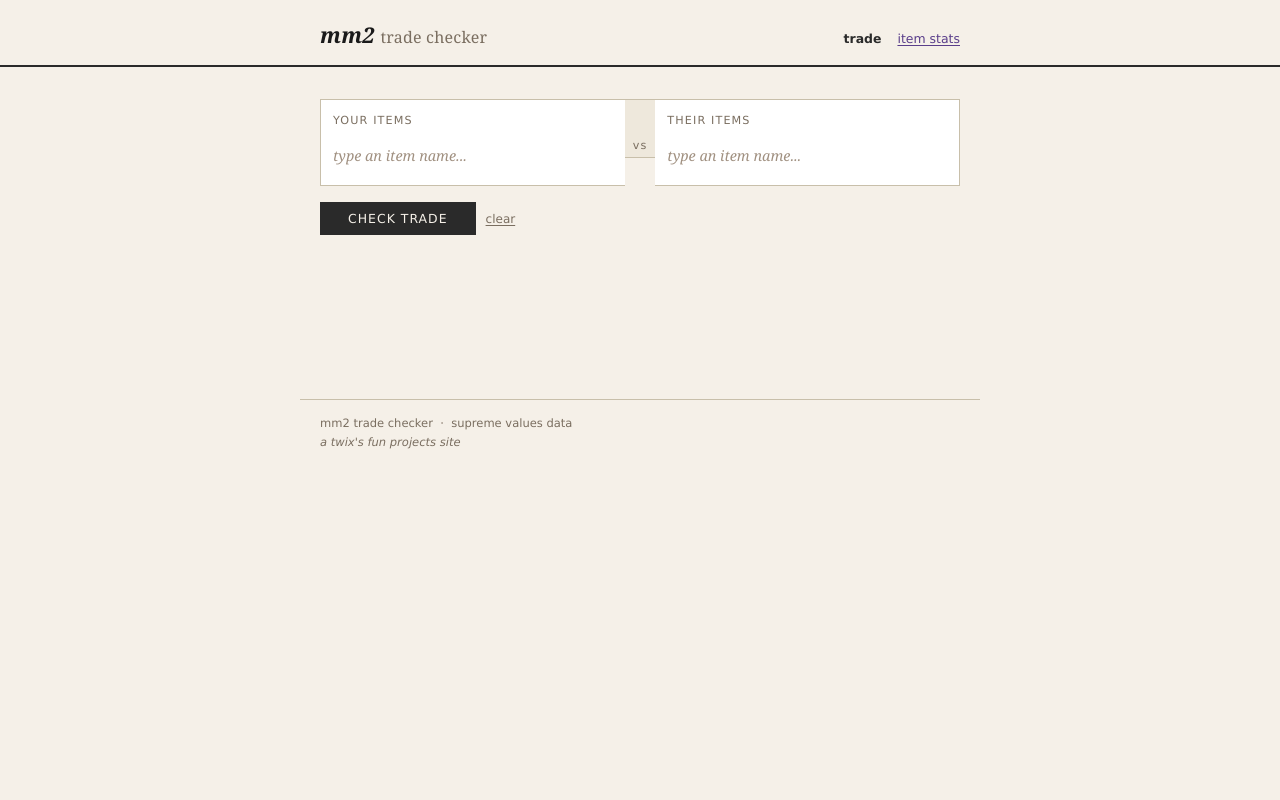
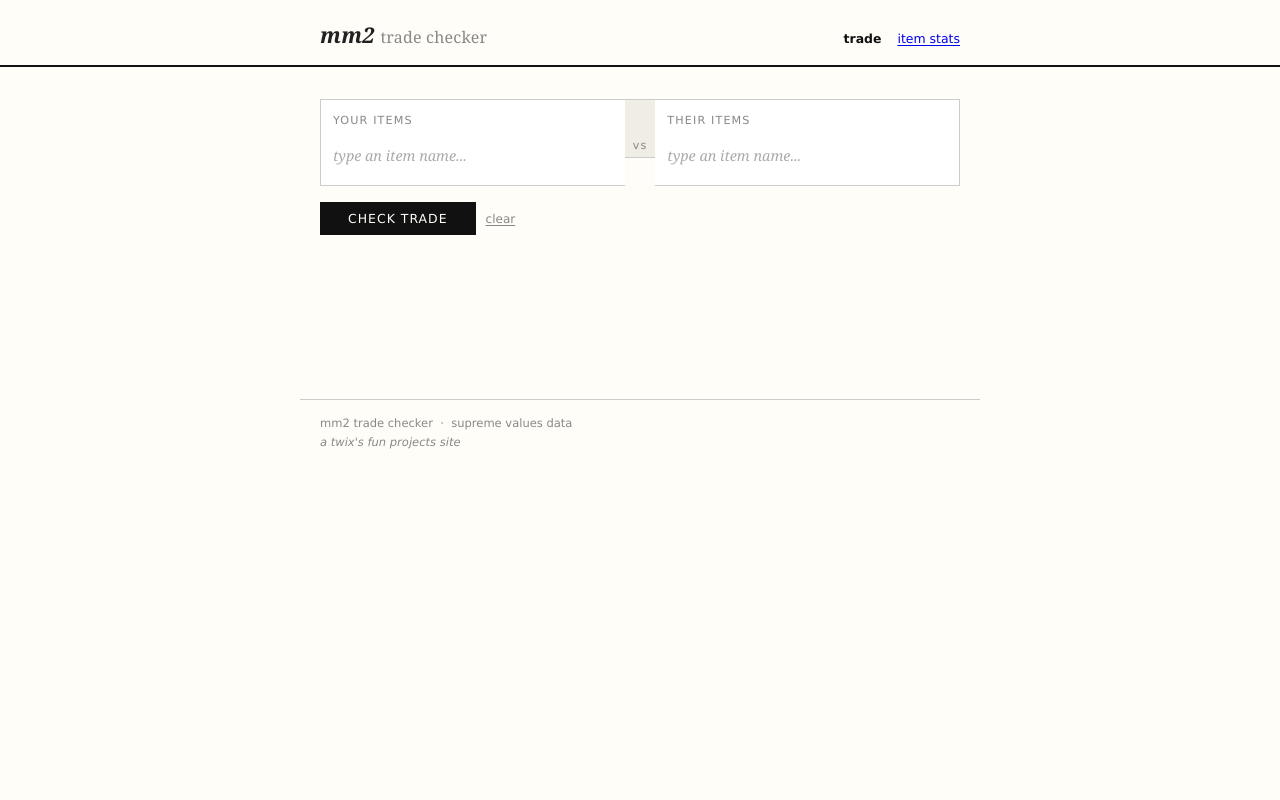
Before and after one commit to TheTwixBar/mm2-trade-checker, a Flask app: page / in a window 1280 px wide. Run offline with Flask 3, Linux system fonts and the light colour scheme.

Commit message:
Update style.css

```diff
--- a/static/css/style.css
+++ b/static/css/style.css
@@ -2,22 +2,22 @@
 *, *::before, *::after { box-sizing: border-box; margin: 0; padding: 0; }
 
 :root {
-  --bg:        #f5f0e8;
-  --bg2:       #eee8dc;
-  --bg3:       #e8e0d0;
-  --border:    #c8bfaa;
-  --border-dark: #a09080;
-  --accent:    #2a2a2a;
-  --link:      #5a3e8a;
-  --win:       #2d6a2d;
-  --lose:      #8a2020;
-  --fair:      #7a6000;
-  --text:      #1a1a1a;
-  --text-dim:  #7a6e60;
-  --text-mid:  #4a4038;
-  --font-body: 'Georgia', 'Times New Roman', serif;
-  --font-mono: 'Courier New', 'Courier', monospace;
-  --font-ui:   'Verdana', 'Geneva', sans-serif;
+  --bg:          #fffdf7;
+  --bg2:         #f0ede4;
+  --bg3:         #eee;
+  --border:      #ccc;
+  --border-dark: #aaa;
+  --accent:      #111;
+  --link:        #0000ee;
+  --win:         #2d6a2d;
+  --lose:        #aa0000;
+  --fair:        #7a6000;
+  --text:        #222;
+  --text-dim:    #888;
+  --text-mid:    #555;
+  --font-body:   Georgia, 'Times New Roman', serif;
+  --font-mono:   'Courier New', Courier, monospace;
+  --font-ui:     Verdana, Geneva, sans-serif;
 }
 
 body {
```
